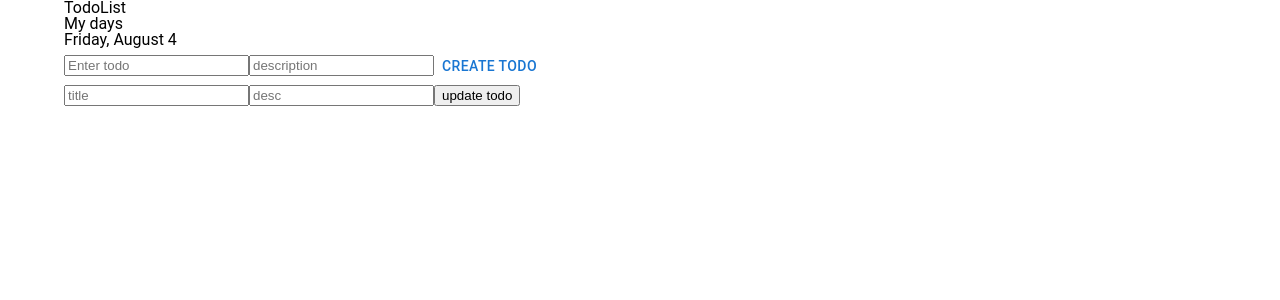
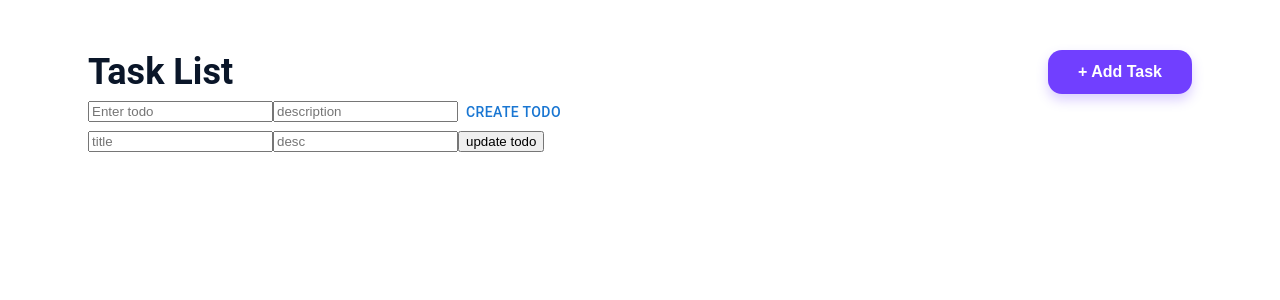
Before and after one commit to sunha-shin/todolist, a React (Create React App) app: page / in a window 1280 px wide. Shown: the top 300 px of the page. Built offline with nearby package versions, Linux system fonts and the light colour scheme.

Commit message:
Initial setting for styled component

```diff
--- a/src/App.tsx
+++ b/src/App.tsx
@@ -1,9 +1,12 @@
 import React from 'react';
-import { styled } from '@mui/material/styles';
 import Container from '@mui/material/Container';
 import { dayNames, monthNames } from 'service/const/dateNames';
 import CreateTodo from 'view/component/todo/CreateTodo';
 import ShowTodo from 'view/component/todo/ShowTodo';
+import GlobalStyle from 'GlobalStyle';
+import { EditIcon, TrashCanIcon } from 'resource/icons';
+import { Button } from '@mui/material';
+import styled from 'styled-components';
 
 const App = () => {
   const today = new Date();
@@ -12,15 +15,19 @@ const App = () => {
   const currentDate = today.getDate();
 
   return (
-    <AppContainer>
-      <div>TodoList</div>
-      <div>My days</div>
-      <div>
-        {currentDay}, {currentMonth} {currentDate}
-      </div>
-      <CreateTodo />
-      <ShowTodo />
-    </AppContainer>
+    <>
+      <AppContainer>
+        <PageWrapper>
+          <Header>
+            <Title>Task List </Title>
+            <AddTaskBtn>+ Add Task</AddTaskBtn>
+          </Header>
+          <Body></Body>
+          <CreateTodo />
+          <ShowTodo />
+        </PageWrapper>
+      </AppContainer>
+    </>
   );
 };
 
@@ -30,10 +37,44 @@ const App = () => {
 // `;
 
 const AppContainer = styled(Container)({
-  // backgroundColor: 'red',
-  width: '100%',
-  backgroundSize: 'cover',
-  borderRadius: '10%',
+  color: '#0a1629',
+  fontSize: '36px,',
+  fontWeight: '700',
+}) as typeof Container;
+
+const AddTaskBtn = styled.button`
+  background: #713fff;
+  border: none;
+  border-radius: 14px;
+  box-shadow: 0 6px 12px rgba(113, 63, 255, 0.25);
+  color: #fff;
+  cursor: pointer;
+  font-size: 16px;
+  font-weight: 600;
+  outline: none;
+  padding: 13px 30px;
+`;
+
+const Title = styled.h2`
+  color: #0a1629;
+  font-size: 36px;
+  font-weight: 700;
+`;
+
+const Header = styled.header`
+  align-items: center;
+  display: flex;
+  justify-content: space-between;
+`;
+
+const Body = styled.h2`
+  color: #0a1629;
+  font-size: 36px;
+  font-weight: 700;
+`;
+
+const PageWrapper = styled(Container)({
+  margin: '50px 0',
 }) as typeof Container;
 
 export default App;
--- /dev/null
+++ b/src/GlobalStyle.tsx
@@ -0,0 +1,76 @@
+import { createGlobalStyle } from 'styled-components';
+
+const GlobalStyle = createGlobalStyle`
+html, body, div, span, applet, object, iframe,
+h1, h2, h3, h4, h5, h6, p, blockquote, pre,
+a, abbr, acronym, address, big, cite, code,
+del, dfn, em, img, ins, kbd, q, s, samp,
+small, strike, strong, sub, sup, tt, var,
+b, u, i, center,
+dl, dt, dd, ol, ul, li,
+fieldset, form, label, legend,
+table, caption, tbody, tfoot, thead, tr, th, td,
+article, aside, canvas, details, embed,
+figure, figcaption, footer, header, hgroup,
+menu, nav, output, ruby, section, summary,
+time, mark, audio, video {
+  margin: 0;
+  padding: 0;
+  border: 0;
+  font-size: 100%;
+  font: inherit;
+  vertical-align: baseline;
+}
+
+article, aside, details, figcaption, figure,
+footer, header, hgroup, menu, nav, section {
+  display: block;
+}
+
+body {
+  line-height: 1;
+  font-family: 'Roboto', sans-serif;
+}
+
+ol, ul {
+  list-style: none;
+}
+
+blockquote, q {
+  quotes: none;
+}
+
+blockquote:before, blockquote:after,
+q:before, q:after {
+  content: '';
+  content: none;
+}
+
+table {
+  border-collapse: collapse;
+  border-spacing: 0;
+}
+
+
+img {
+  max-width: 100%;
+  vertical-align: top;
+}
+
+* {
+  -ms-overflow-style: none; /* IE and Edge */
+  scrollbar-width: none; /* Firefox */
+  box-sizing: border-box;
+}
+
+*::-webkit-scrollbar {
+  display: none; /* Chrome, Safari, Opera*/
+}
+
+a {
+  text-decoration: none;
+  color: #767676;
+}
+`;
+
+export default GlobalStyle;
--- /dev/null
+++ b/src/resource/icons.tsx
@@ -0,0 +1,25 @@
+export const TrashCanIcon = () => {
+  return (
+    <svg width="20" height="22" viewBox="0 0 20 22" fill="none" xmlns="http://www.w3.org/2000/svg" className="cp">
+      <path
+        fill-rule="evenodd"
+        clip-rule="evenodd"
+        d="M12 0C13.5977 0 14.9037 1.24892 14.9949 2.82373L15 3V4H17H19C19.5523 4 20 4.44772 20 5C20 5.51284 19.614 5.93551 19.1166 5.99327L19 6H18V19C18 20.5977 16.7511 21.9037 15.1763 21.9949L15 22H5C3.40232 22 2.09634 20.7511 2.00509 19.1763L2 19V6H1C0.447715 6 0 5.55228 0 5C0 4.48716 0.38604 4.06449 0.883379 4.00673L1 4H3H5V3C5 1.40232 6.24892 0.0963391 7.82373 0.00509269L8 0H12ZM4 6V19C4 19.5128 4.38604 19.9355 4.88338 19.9933L5 20H15C15.5128 20 15.9355 19.614 15.9933 19.1166L16 19V6H14H6H4ZM13 4H7V3L7.00673 2.88338C7.06449 2.38604 7.48716 2 8 2H12L12.1166 2.00673C12.614 2.06449 13 2.48716 13 3V4ZM8 9C8.51284 9 8.93551 9.38604 8.99327 9.88338L9 10V16C9 16.5523 8.55229 17 8 17C7.48716 17 7.06449 16.614 7.00673 16.1166L7 16V10C7 9.44771 7.44772 9 8 9ZM12.9933 9.88338C12.9355 9.38604 12.5128 9 12 9C11.4477 9 11 9.44771 11 10V16L11.0067 16.1166C11.0645 16.614 11.4872 17 12 17C12.5523 17 13 16.5523 13 16V10L12.9933 9.88338Z"
+        fill="#F65160"
+      ></path>
+    </svg>
+  );
+};
+
+export const EditIcon = () => {
+  return (
+    <svg width="22" height="22" viewBox="0 0 22 22" fill="none" xmlns="http://www.w3.org/2000/svg" className="mr-20 cp">
+      <path
+        fill-rule="evenodd"
+        clip-rule="evenodd"
+        d="M14.8787 0.87868L6.29289 9.46447C6.10536 9.652 6 9.90636 6 10.1716V14.1716C6 14.7239 6.44772 15.1716 7 15.1716H11C11.2652 15.1716 11.5196 15.0662 11.7071 14.8787L20.2929 6.29289C21.4645 5.12132 21.4645 3.22183 20.2929 2.05025L19.1213 0.87868C17.9497 -0.292893 16.0503 -0.292893 14.8787 0.87868ZM18.8787 3.46447L18.9619 3.55867C19.2669 3.95096 19.2392 4.5182 18.8787 4.87868L10.584 13.1716H8V10.5856L16.2929 2.29289C16.6834 1.90237 17.3166 1.90237 17.7071 2.29289L18.8787 3.46447ZM10.0308 2.17157C10.0308 1.61929 9.5831 1.17157 9.03081 1.17157H5L4.78311 1.17619C2.12231 1.28975 0 3.48282 0 6.17157V16.1716L0.00461951 16.3885C0.118182 19.0493 2.31125 21.1716 5 21.1716H15L15.2169 21.167C17.8777 21.0534 20 18.8603 20 16.1716V11.2533L19.9933 11.1366C19.9355 10.6393 19.5128 10.2533 19 10.2533C18.4477 10.2533 18 10.701 18 11.2533V16.1716L17.9949 16.3478C17.9037 17.9227 16.5977 19.1716 15 19.1716H5L4.82373 19.1665C3.24892 19.0752 2 17.7693 2 16.1716V6.17157L2.00509 5.9953C2.09634 4.42049 3.40232 3.17157 5 3.17157H9.03081L9.14743 3.16485C9.64477 3.10708 10.0308 2.68441 10.0308 2.17157Z"
+        fill="#0A1629"
+      ></path>
+    </svg>
+  );
+};
```
Also changed, not shown: src/resource/myTheme.ts (added, +12 -0 lines), src/resource/styled.d.ts (added, +12 -0 lines).
